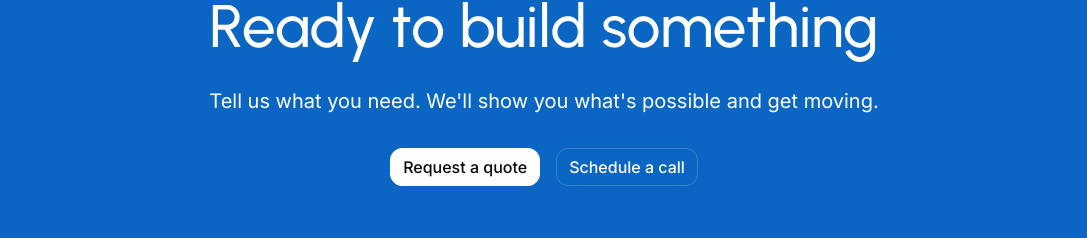
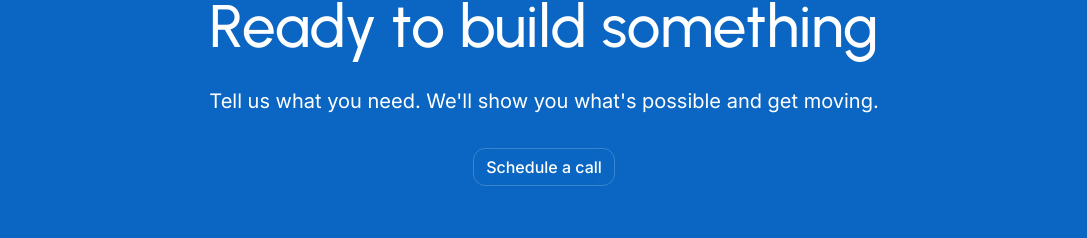
Before and after one commit to Satya-Prakash-Dwivedi/fastlaunch, a React (Vite) app: page / in a window 1280 px wide. Shown: the part 9674-9912 px from the top of the page, without its empty margins (96-1183 px from the left). Built offline with nearby package versions, Linux system fonts and the light colour scheme.

Commit message:
fix: comment out Request a quote button in cta-31 component

```diff
--- a/src/components/home/cta-31.jsx
+++ b/src/components/home/cta-31.jsx
@@ -17,7 +17,7 @@ export function Cta31() {
               moving.
             </p>
             <div className="mt-6 flex flex-wrap items-center justify-center gap-4 md:mt-8">
-              <Button title="Request a quote">Request a quote</Button>
+              {/* <Button title="Request a quote">Request a quote</Button> */}
               <a href="https://cal.com/fastlaunch" target="_blank" rel="noopener noreferrer">
                 <Button title="Schedule a call" variant="secondary">
                   Schedule a call
```
